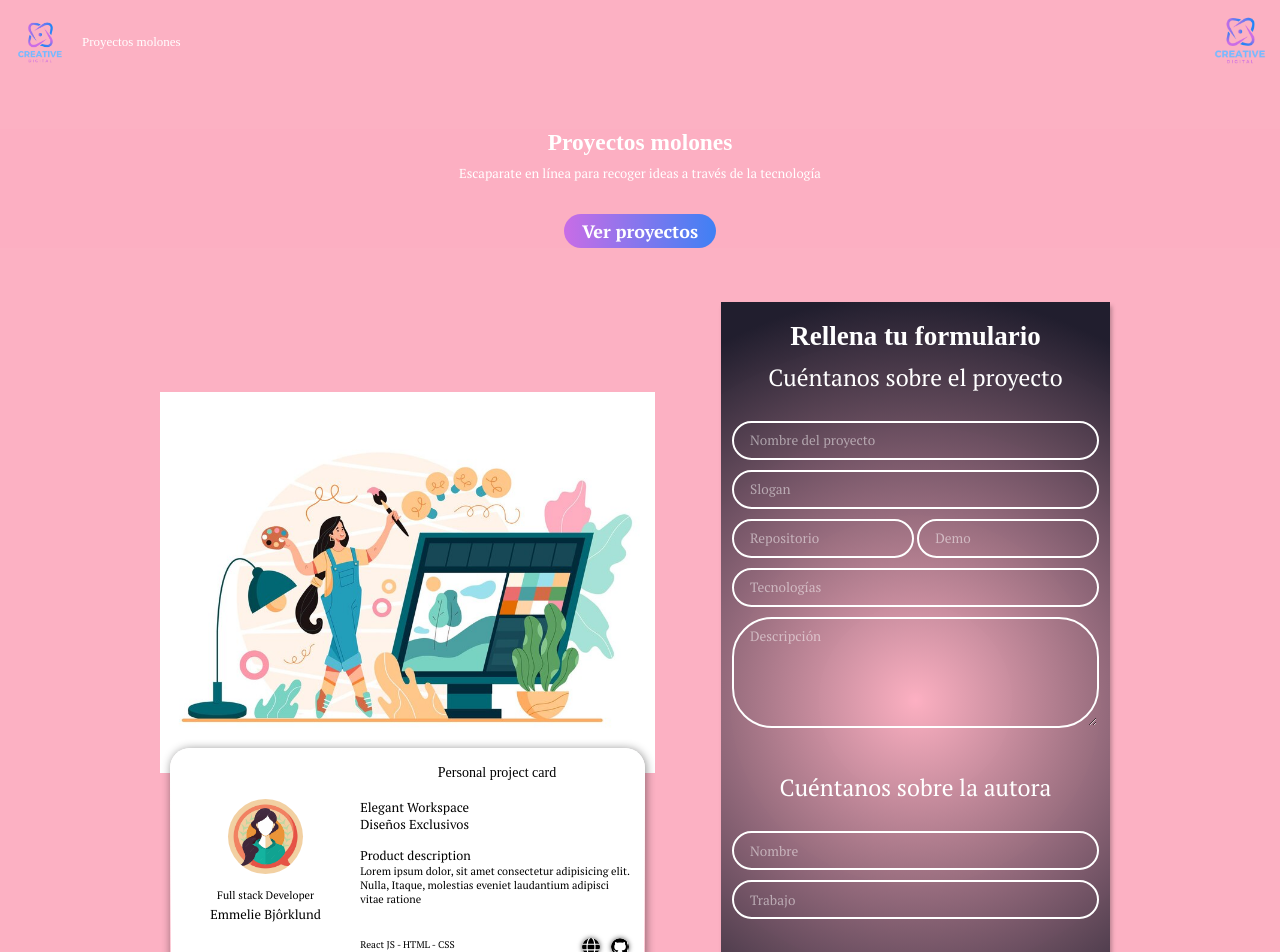
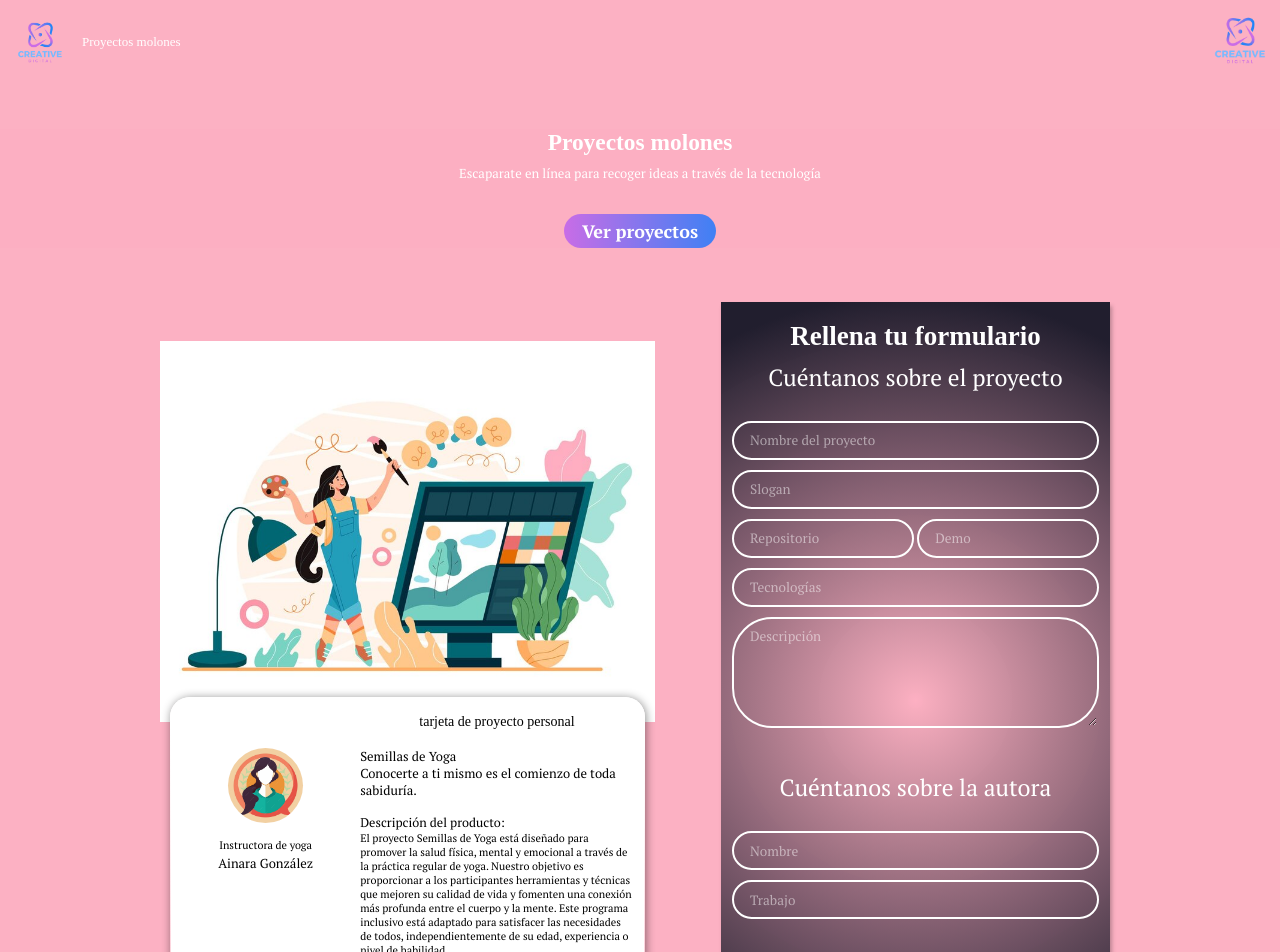
Before and after one commit to YesseniaColocho/project-promo-Y-module-3-team-2, a React (Vite) app: page / in a window 1280 px wide. Shown: the top 952 px of the page. Built offline with nearby package versions, Linux system fonts and the light colour scheme; a web font is replaced by a local one.

Commit message:
changes in card text

```diff
--- a/src/components/Card.jsx
+++ b/src/components/Card.jsx
@@ -4,22 +4,22 @@ function Card(props) {
         <article className="card">
           <h2 className="card__projectTitle">
             <span className="card__projectTitle--text">
-              Personal project card
+              tarjeta de proyecto personal
             </span>
           </h2>
 
           <div className="card__author">
             <div className="card__authorPhoto"></div>
-            <p className="card__job">{props.job || "Full stack Developer"}</p>
-            <h3 className="card__name">{props.autor || "Emmelie Bjôrklund"}</h3>
+            <p className="card__job">{props.job || "Instructora de yoga"}</p>
+            <h3 className="card__name">{props.autor || "Ainara González"}</h3>
           </div>
 
           <div className="card__project">
-            <h3 className="card__name">{props.name || "Elegant Workspace" }</h3>
-            <p className="card__slogan">{props.slogan || "Diseños Exclusivos"}</p>
-            <h3 className="card__descriptionTitle">Product description</h3>
+            <h3 className="card__name">{props.name || "Semillas de Yoga" }</h3>
+            <p className="card__slogan">{props.slogan || "Conocerte a ti mismo es el comienzo de toda sabiduría."}</p>
+            <h3 className="card__descriptionTitle">Descripción del producto:</h3>
             <p className="card__description">
-              {props.description || "Lorem ipsum dolor, sit amet consectetur adipisicing elit. Nulla, Itaque, molestias eveniet laudantium adipisci vitae ratione"}
+              {props.description || "El proyecto Semillas de Yoga está diseñado para promover la salud física, mental y emocional a través de la práctica regular de yoga. Nuestro objetivo es proporcionar a los participantes herramientas y técnicas que mejoren su calidad de vida y fomenten una conexión más profunda entre el cuerpo y la mente. Este programa inclusivo está adaptado para satisfacer las necesidades de todos, independientemente de su edad, experiencia o nivel de habilidad."}
             </p>
 
             <div className="card__technicalInfo">
```
